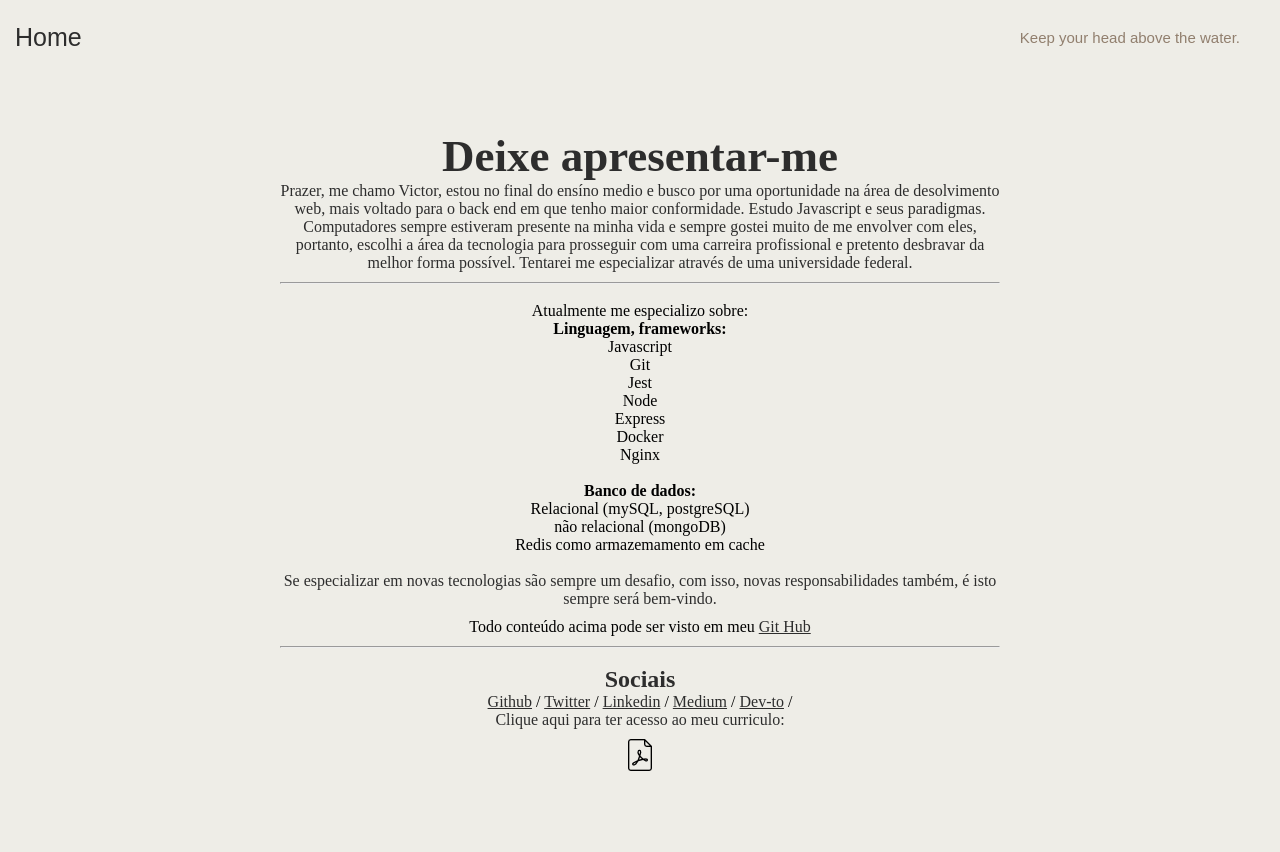
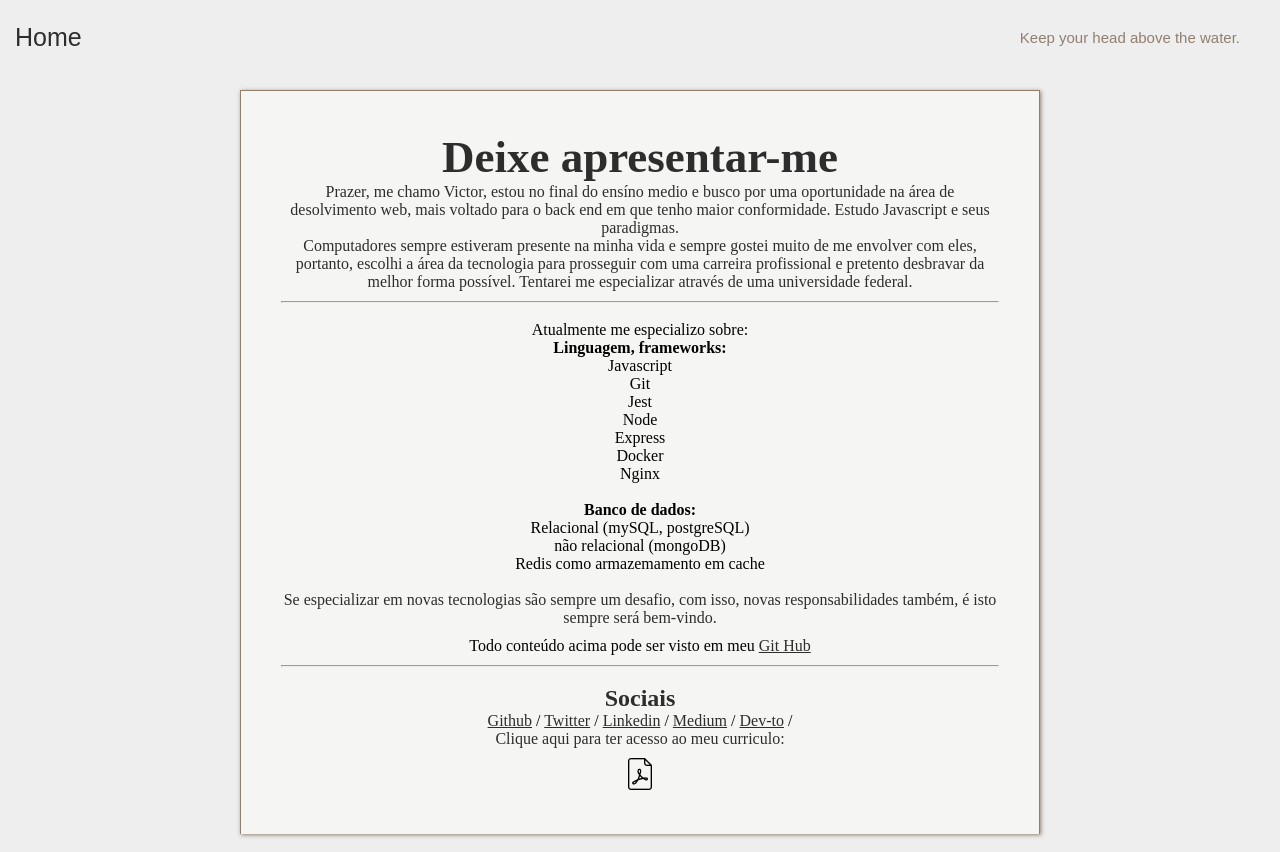
Before and after one commit to vitinhos67/portifolio, a Vue app: page / in a window 1280 px wide. Before the commit the page ends 815 px from the top, so only its background shows below. Built offline with nearby package versions, Linux system fonts and the light colour scheme; a web font is replaced by a local one.

Commit message:
added border shadow in div with id grid-1

```diff
--- a/src/components/HomeVue.vue
+++ b/src/components/HomeVue.vue
@@ -58,8 +58,7 @@
     </a>
 </div>
 
-
-
+<br>
 
 </template>
 
@@ -84,7 +83,7 @@ export default {
 
 
 :root{
-    --primary-color: #eeede7;
+    --primary-color: #eeeeee;
     --color1 : #917f6e;
     --text :#2d2d2d;
     --color4 : #efe1d1;
@@ -100,11 +99,10 @@ font-family: 'Ledger', serif;
 li {
     list-style: none;
 }
-
-
 #grid-1 {
 
     width: 800px;
+    background-color: #f5f5f3;
     height: 100%;
     padding: 40px 40px 40px 40px;
     display: block;
@@ -112,6 +110,10 @@ li {
     margin-left: auto;
     margin-right: auto;
     float: initial;
+    border-left: 1px var(--color1) solid;
+    border-right: 1px var(--color1) solid;
+    border-top: 1px var(--color1) solid;
+    box-shadow: 1px 1px 4px var(--color1);
 
 }
 h1 {
@@ -154,6 +156,7 @@ a button {
 #grid-1 {
     width: 300px;
     margin-top: -40px;
+
 }
 
 h1 {
@@ -173,7 +176,8 @@ h1 {
     #grid-1 {
     width: 300px;
     float: none;
-    margin-top: -40px;
+    margin-top: 0px;
+
 }
 
 h1 {
--- a/src/components/NavBar.vue
+++ b/src/components/NavBar.vue
@@ -1,7 +1,7 @@
 <template>
     <div class="top-bar">
         <ul>
-            <li><a href="">Home</a></li>
+            <li><a href="/">Home</a></li>
 
 
         </ul>
```
